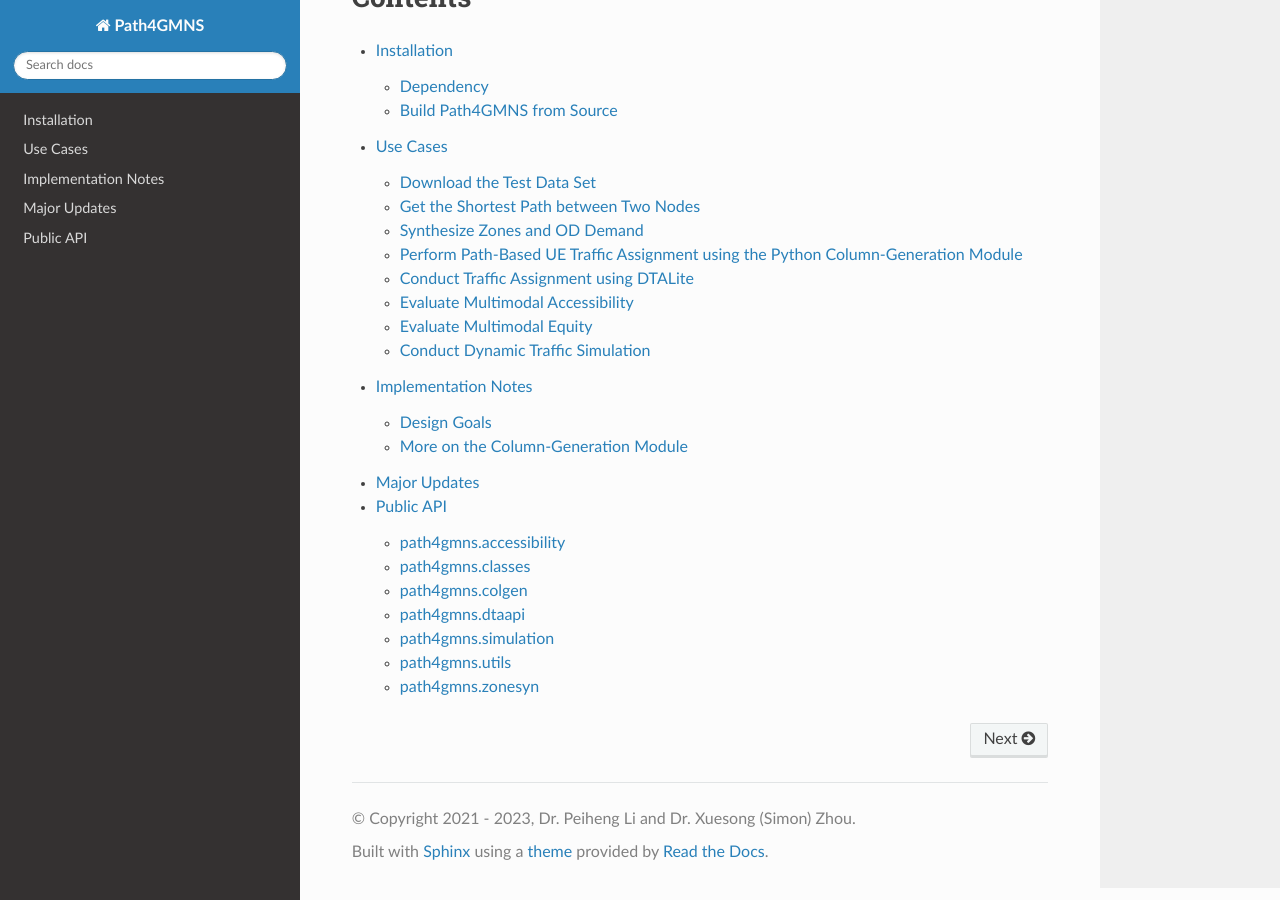
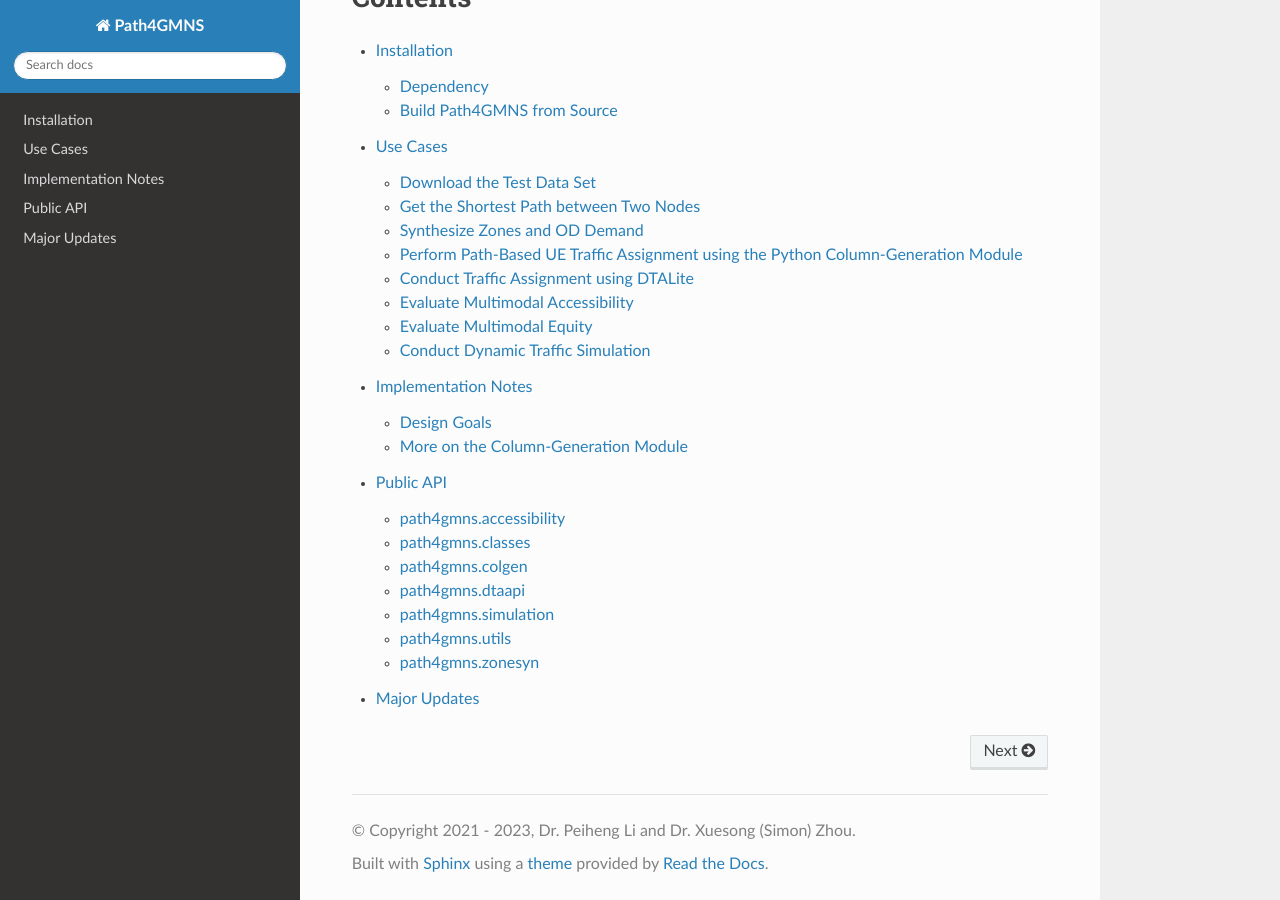
Before and after one commit to jdlph/Path4GMNS, a Sphinx documentation site: the page built from docs/source/index.rst, in a window 1280 px wide and 900 px high, scrolled down 1325 px. Built offline with Sphinx 7.4.7 and the Read the Docs theme 2.0.0, drawn with Linux system fonts in a browser that asks for light colours.

```diff
--- a/docs/source/index.rst
+++ b/docs/source/index.rst
@@ -50,5 +50,5 @@ Contents
    installation
    usecases
    implnotes
+   api
    updates
-   api
```
Also changed, not shown: README.md (+1 -1 lines), 1 other file.
